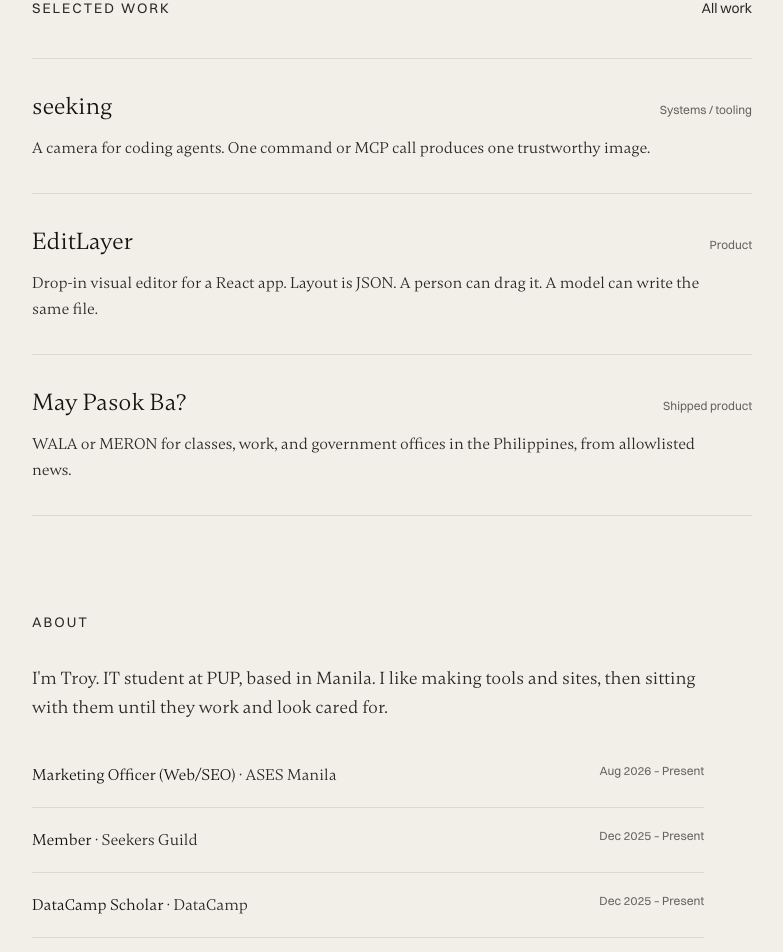
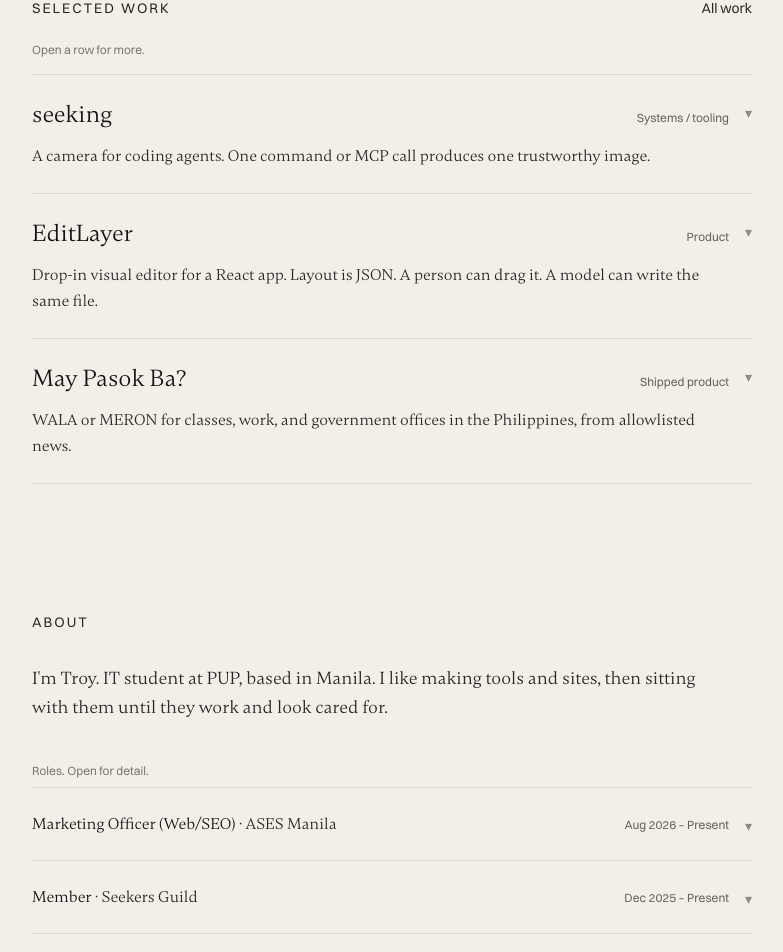
Before and after one commit to Troy-LL/Boring-Portfolio, a Next.js app: page / in a window 1280 px wide. Shown: the part 614-1566 px from the top of the page, without its empty margins (248-1031 px from the left). Built offline with nearby package versions, Linux system fonts and the light colour scheme.

Commit message:
feat(ui): expandable rows for work, roles, and posts
Native details disclosures open downward for extra copy and links. Keeps the paper list calm when closed.

```diff
--- a/src/app/blog/page.tsx
+++ b/src/app/blog/page.tsx
@@ -1,30 +1,16 @@
-import Link from "next/link";
 import type { Metadata } from "next";
-import { POSTS } from "@/lib/posts";
+import BlogList from "@/components/BlogList";
 
 export const metadata: Metadata = {
   title: "Blog",
 };
 
 export default function BlogIndexPage() {
-  const posts = [...POSTS].sort((a, b) => b.date.localeCompare(a.date));
-
   return (
     <main className="mx-auto max-w-page px-6 py-16 sm:py-24">
-      <h1 className="font-display italic text-4xl sm:text-5xl text-ink mb-12">Blog</h1>
-      <ul className="divide-y divide-charcoal/10 border-y border-charcoal/10">
-        {posts.map((post) => (
-          <li key={post.slug}>
-            <Link href={`/blog/${post.slug}`} className="block py-8 group">
-              <p className="font-ui text-xs text-charcoal/70">{post.date}</p>
-              <h2 className="mt-2 text-2xl text-ink group-hover:text-charcoal transition-colors">
-                {post.title}
-              </h2>
-              <p className="mt-2 max-w-measure text-charcoal">{post.dek}</p>
-            </Link>
-          </li>
-        ))}
-      </ul>
+      <h1 className="font-display italic text-4xl sm:text-5xl text-ink mb-4">Blog</h1>
+      <p className="font-ui text-xs text-charcoal/60 mb-8">Open a row for more.</p>
+      <BlogList />
     </main>
   );
 }
--- a/src/app/globals.css
+++ b/src/app/globals.css
@@ -128,3 +128,8 @@
     transition-duration: 0.01ms !important;
   }
 }
+
+summary:focus-visible {
+  outline: 2px solid var(--ink);
+  outline-offset: 4px;
+}
--- a/src/app/page.tsx
+++ b/src/app/page.tsx
@@ -1,12 +1,12 @@
 import Link from "next/link";
 import { getFeaturedWork } from "@/lib/work";
-import { EXPERIENCE } from "@/lib/experience";
 import { getLatestPost } from "@/lib/posts";
 import { SITE } from "@/lib/site";
+import WorkList from "@/components/WorkList";
+import ExperienceList from "@/components/ExperienceList";
 
 export default function Home() {
   const featured = getFeaturedWork();
-  const peekRoles = EXPERIENCE.slice(0, 3);
   const latest = getLatestPost();
 
   return (
@@ -38,7 +38,7 @@ export default function Home() {
       </section>
 
       <section aria-labelledby="work-heading" className="pb-24 border-t border-charcoal/10 pt-16">
-        <div className="flex items-baseline justify-between gap-4 mb-10">
+        <div className="flex items-baseline justify-between gap-4 mb-6">
           <h2 id="work-heading" className="font-ui text-sm uppercase tracking-[0.14em] text-charcoal">
             Selected work
           </h2>
@@ -46,48 +46,19 @@ export default function Home() {
             All work
           </Link>
         </div>
-        <ul className="divide-y divide-charcoal/10 border-y border-charcoal/10">
-          {featured.map((item) => (
-            <li key={item.slug}>
-              <Link
-                href={`/work/${item.slug}`}
-                className="block py-8 group"
-              >
-                <div className="flex flex-col sm:flex-row sm:items-baseline sm:justify-between gap-2">
-                  <h3 className="font-body text-2xl text-ink group-hover:text-charcoal transition-colors">
-                    {item.title}
-                  </h3>
-                  <span className="font-ui text-xs text-charcoal/70">{item.category}</span>
-                </div>
-                <p className="mt-3 max-w-measure text-charcoal leading-relaxed">
-                  {item.summary}
-                </p>
-              </Link>
-            </li>
-          ))}
-        </ul>
+        <p className="font-ui text-xs text-charcoal/60 mb-4">Open a row for more.</p>
+        <WorkList items={featured} />
       </section>
 
-      <section aria-labelledby="about-heading" className="pb-24">
+      <section aria-labelledby="about-heading" className="pb-24 pt-8">
         <h2 id="about-heading" className="font-ui text-sm uppercase tracking-[0.14em] text-charcoal mb-8">
           About
         </h2>
-        <p className="max-w-measure text-lg text-charcoal leading-relaxed">
+        <p className="max-w-measure text-lg text-charcoal leading-relaxed mb-10">
           I&apos;m Troy. IT student at PUP, based in Manila. I like making tools and sites, then sitting with them until they work and look cared for.
         </p>
-        <ul className="mt-10 space-y-5 max-w-measure">
-          {peekRoles.map((role) => (
-            <li key={`${role.company}-${role.role}`} className="border-b border-charcoal/10 pb-5">
-              <div className="flex flex-col sm:flex-row sm:justify-between gap-1">
-                <p className="text-ink">
-                  {role.role}
-                  <span className="text-charcoal"> · {role.company}</span>
-                </p>
-                <span className="font-ui text-xs text-charcoal/70">{role.period}</span>
-              </div>
-            </li>
-          ))}
-        </ul>
+        <p className="font-ui text-xs text-charcoal/60 mb-2">Roles. Open for detail.</p>
+        <ExperienceList />
       </section>
 
       {latest && (
--- a/src/app/work/page.tsx
+++ b/src/app/work/page.tsx
@@ -1,6 +1,6 @@
-import Link from "next/link";
 import type { Metadata } from "next";
 import { WORK } from "@/lib/work";
+import WorkList from "@/components/WorkList";
 
 export const metadata: Metadata = {
   title: "Work",
@@ -10,26 +10,11 @@ export default function WorkIndexPage() {
   return (
     <main className="mx-auto max-w-page px-6 py-16 sm:py-24">
       <h1 className="font-display italic text-4xl sm:text-5xl text-ink mb-4">Work</h1>
-      <p className="font-ui text-sm text-charcoal max-w-measure mb-12">
+      <p className="font-ui text-sm text-charcoal max-w-measure mb-4">
         Shortlist that survives a harsh bar. Proof links. No costume.
       </p>
-      <ul className="divide-y divide-charcoal/10 border-y border-charcoal/10">
-        {WORK.map((item) => (
-          <li key={item.slug}>
-            <Link href={`/work/${item.slug}`} className="block py-8 group">
-              <div className="flex flex-col sm:flex-row sm:items-baseline sm:justify-between gap-2">
-                <h2 className="text-2xl text-ink group-hover:text-charcoal transition-colors">
-                  {item.title}
-                </h2>
-                <span className="font-ui text-xs text-charcoal/70">{item.category}</span>
-              </div>
-              <p className="mt-3 max-w-measure text-charcoal leading-relaxed">
-                {item.summary}
-              </p>
-            </Link>
-          </li>
-        ))}
-      </ul>
+      <p className="font-ui text-xs text-charcoal/60 mb-8">Open a row for more.</p>
+      <WorkList items={WORK} />
     </main>
   );
 }
--- /dev/null
+++ b/src/components/BlogList.tsx
@@ -0,0 +1,37 @@
+import Link from "next/link";
+import Expandable from "@/components/Expandable";
+import { POSTS } from "@/lib/posts";
+
+export default function BlogList() {
+  const posts = [...POSTS].sort((a, b) => b.date.localeCompare(a.date));
+
+  return (
+    <ul className="border-t border-charcoal/10">
+      {posts.map((post) => (
+        <li key={post.slug}>
+          <Expandable
+            summary={
+              <>
+                <p className="font-ui text-xs text-charcoal/70">{post.date}</p>
+                <h2 className="mt-2 text-2xl text-ink">{post.title}</h2>
+                <p className="mt-2 text-charcoal">{post.dek}</p>
+              </>
+            }
+          >
+            <div className="space-y-4 text-charcoal leading-relaxed">
+              {post.body.map((paragraph) => (
+                <p key={paragraph.slice(0, 40)}>{paragraph}</p>
+              ))}
+            </div>
+            <Link
+              href={`/blog/${post.slug}`}
+              className="inline-block mt-5 font-ui text-sm text-ink underline underline-offset-4"
+            >
+              Open page
+            </Link>
+          </Expandable>
+        </li>
+      ))}
+    </ul>
+  );
+}
--- /dev/null
+++ b/src/components/Expandable.tsx
@@ -0,0 +1,34 @@
+import { type ReactNode } from "react";
+import { cn } from "@/lib/utils";
+
+type ExpandableProps = {
+  summary: ReactNode;
+  children: ReactNode;
+  className?: string;
+};
+
+export default function Expandable({ summary, children, className }: ExpandableProps) {
+  return (
+    <details
+      className={cn(
+        "group border-b border-charcoal/10 open:bg-paper",
+        className
+      )}
+    >
+      <summary className="list-none cursor-pointer py-6 [&::-webkit-details-marker]:hidden">
+        <div className="flex items-start gap-4">
+          <div className="flex-1 min-w-0">{summary}</div>
+          <span
+            aria-hidden
+            className="font-ui text-charcoal/50 text-sm mt-1 shrink-0 transition-transform duration-200 group-open:rotate-180"
+          >
+            ▾
+          </span>
+        </div>
+      </summary>
+      <div className="pb-6 pl-0 pr-8 max-w-measure animate-none">
+        {children}
+      </div>
+    </details>
+  );
+}
--- /dev/null
+++ b/src/components/ExperienceList.tsx
@@ -0,0 +1,30 @@
+import Expandable from "@/components/Expandable";
+import { EXPERIENCE } from "@/lib/experience";
+
+export default function ExperienceList({ limit }: { limit?: number }) {
+  const items = typeof limit === "number" ? EXPERIENCE.slice(0, limit) : EXPERIENCE;
+
+  return (
+    <ul className="border-t border-charcoal/10">
+      {items.map((role) => (
+        <li key={`${role.company}-${role.role}`}>
+          <Expandable
+            summary={
+              <div className="flex flex-col sm:flex-row sm:items-baseline sm:justify-between gap-1 sm:gap-4">
+                <p className="text-ink">
+                  {role.role}
+                  <span className="text-charcoal"> · {role.company}</span>
+                </p>
+                <span className="font-ui text-xs text-charcoal/70 shrink-0">
+                  {role.period}
+                </span>
+              </div>
+            }
+          >
+            <p className="text-charcoal leading-relaxed">{role.description}</p>
+          </Expandable>
+        </li>
+      ))}
+    </ul>
+  );
+}
--- /dev/null
+++ b/src/components/WorkList.tsx
@@ -0,0 +1,55 @@
+import Link from "next/link";
+import Expandable from "@/components/Expandable";
+import type { WorkItem } from "@/lib/work";
+
+export default function WorkList({ items }: { items: WorkItem[] }) {
+  return (
+    <ul className="border-t border-charcoal/10">
+      {items.map((item) => (
+        <li key={item.slug}>
+          <Expandable
+            summary={
+              <>
+                <div className="flex flex-col sm:flex-row sm:items-baseline sm:justify-between gap-2">
+                  <h3 className="font-body text-2xl text-ink">{item.title}</h3>
+                  <span className="font-ui text-xs text-charcoal/70">
+                    {item.category}
+                  </span>
+                </div>
+                <p className="mt-3 text-charcoal leading-relaxed">{item.summary}</p>
+              </>
+            }
+          >
+            <div className="space-y-4 text-charcoal leading-relaxed">
+              {item.body.map((paragraph) => (
+                <p key={paragraph.slice(0, 40)}>{paragraph}</p>
+              ))}
+            </div>
+            <p className="mt-5 font-ui text-sm text-charcoal/80">
+              {item.tech.join(" · ")}
+            </p>
+            <div className="mt-5 flex flex-wrap gap-5 font-ui text-sm">
+              {item.links.map((link) => (
+                <a
+                  key={link.href}
+                  href={link.href}
+                  target="_blank"
+                  rel="noopener noreferrer"
+                  className="text-ink underline underline-offset-4"
+                >
+                  {link.label}
+                </a>
+              ))}
+              <Link
+                href={`/work/${item.slug}`}
+                className="text-charcoal hover:text-ink underline-offset-4 hover:underline"
+              >
+                Open page
+              </Link>
+            </div>
+          </Expandable>
+        </li>
+      ))}
+    </ul>
+  );
+}
```
